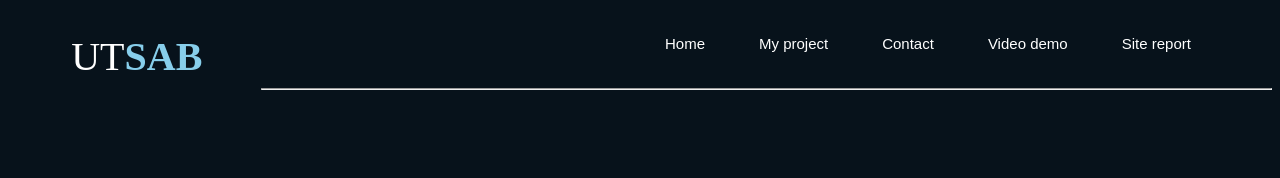
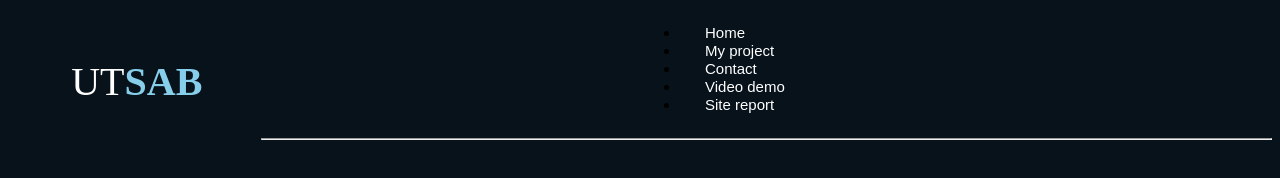
Before and after one commit to UtsabMagar3/AS1, a plain HTML site: page sitereport.html in a window 1280 px wide. Drawn offline with Linux system fonts and the light colour scheme.

Commit message:
added some elements

```diff
--- a/sitereport.html
+++ b/sitereport.html
@@ -10,12 +10,14 @@
     </header>
     <nav>
         <div class="logo"> <a href="#">UT<b>SAB</b></a></div>
-        <div class="menu">
-            <a href="index.html">Home</a>
-            <a href="project.html">My project</a>
-            <a href="contact.html">Contact</a>
-            <a href="videoDemo.html">Video demo</a>
-            <a href="sitereport.html">Site report</a>
+        <div>
+        <ul class="menu">
+            <li><a href="index.html">Home</a></li>
+            <li><a href="project.html">My project</a></li>
+            <li><a href="contact.html">Contact</a></li>
+            <li><a href="videoDemo.html">Video demo</a></li>
+            <li><a href="sitereport.html">Site report</a></li>
+        </ul>
         </div>
     </nav>
     <div class="line"><hr></div>
```
